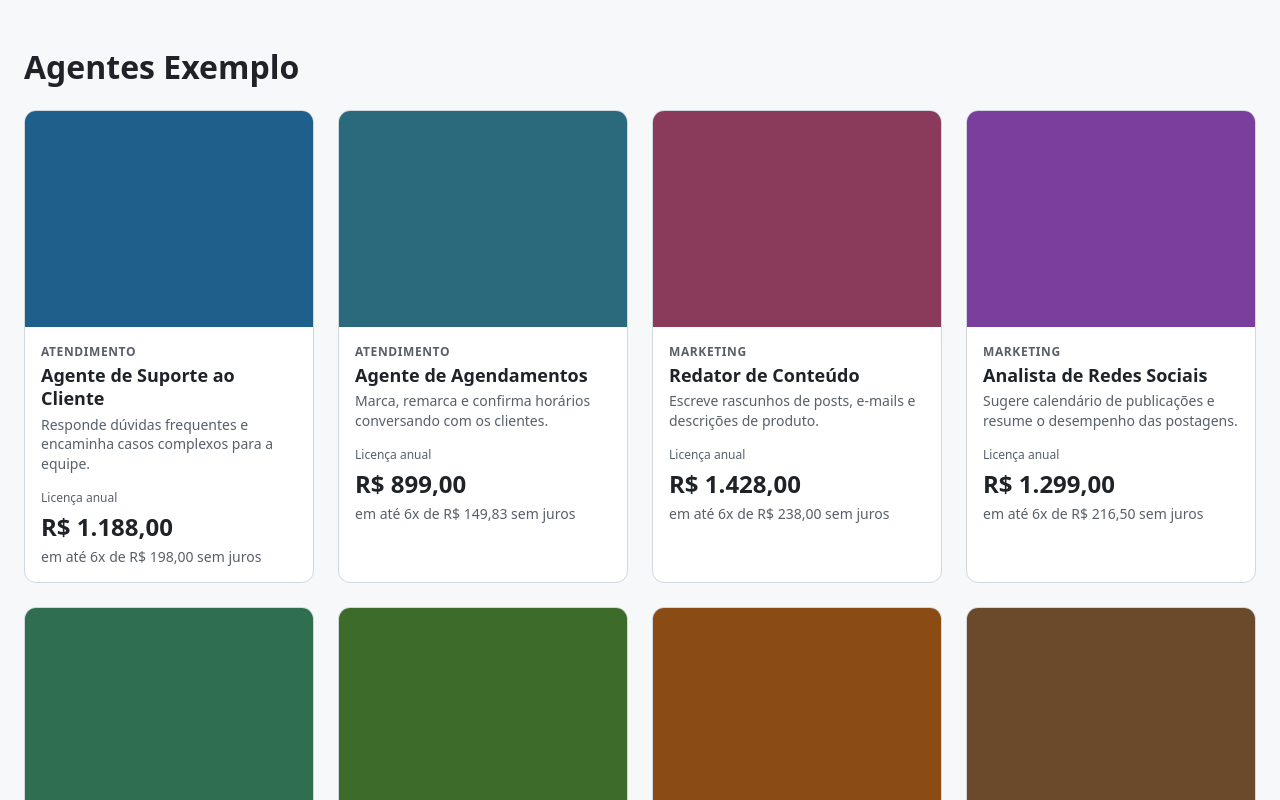
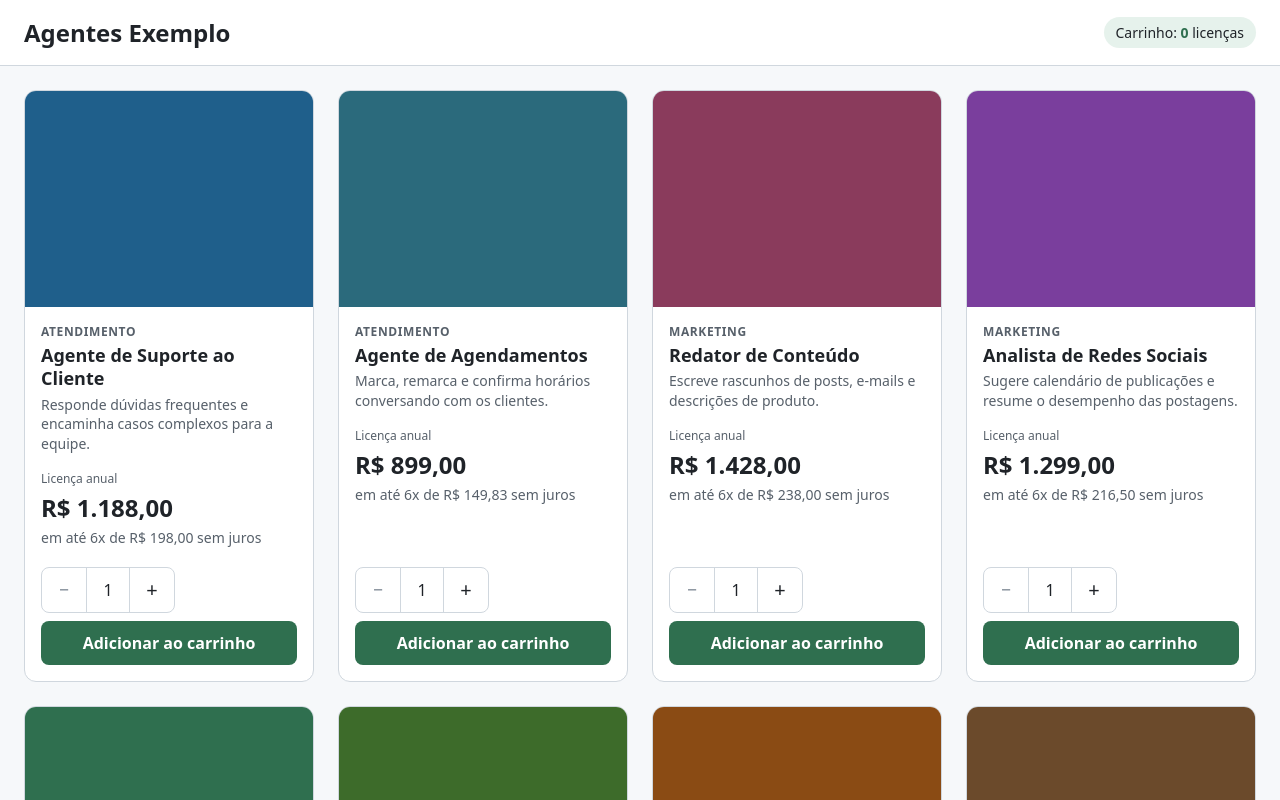
Before and after one commit to alvesblucas/vitrine-produtos-responsiva, a React (Vite) app: page / in a window 1280 px wide. Shown: the top 800 px of the page. Built offline with nearby package versions, Linux system fonts and the light colour scheme.

Commit message:
adiciona botão de compra e contador do carrinho

```diff
--- a/src/App.jsx
+++ b/src/App.jsx
@@ -1,19 +1,35 @@
+import { useState } from 'react'
 import agents from './data/agents.json'
+import Header from './components/Header/Header.jsx'
 import ProductCard from './components/ProductCard/ProductCard.jsx'
 
 function App() {
+  // Carrinho no formato { idDoAgente: quantidadeDeLicenças }.
+  const [cart, setCart] = useState({})
+
+  const cartCount = Object.values(cart).reduce((total, quantity) => total + quantity, 0)
+
+  function handleAddToCart(agentId, quantity) {
+    setCart((currentCart) => ({
+      ...currentCart,
+      [agentId]: (currentCart[agentId] ?? 0) + quantity,
+    }))
+  }
+
   return (
+    <>
+      <Header cartCount={cartCount} />
+
       <main className="app">
-      <h1 className="app__title">Agentes Exemplo</h1>
-
         <ul className="app__list">
           {agents.map((agent) => (
             <li key={agent.id} className="app__item">
-            <ProductCard agent={agent} />
+              <ProductCard agent={agent} onAddToCart={handleAddToCart} />
             </li>
           ))}
         </ul>
       </main>
+    </>
   )
 }
 
--- /dev/null
+++ b/src/components/Header/Header.css
@@ -0,0 +1,45 @@
+.header {
+  position: sticky;
+  top: 0;
+  z-index: 1;
+  border-bottom: 1px solid var(--color-border);
+  background: var(--color-surface);
+}
+
+.header__inner {
+  display: flex;
+  flex-wrap: wrap;
+  align-items: center;
+  justify-content: space-between;
+  gap: 0.5rem 1rem;
+  max-width: var(--content-width);
+  margin: 0 auto;
+  padding: 0.75rem 1rem;
+}
+
+.header__title {
+  margin: 0;
+  font-size: 1.25rem;
+}
+
+.header__cart {
+  margin: 0;
+  padding: 0.375rem 0.75rem;
+  border-radius: 999px;
+  background: var(--color-accent-soft);
+  font-size: 0.875rem;
+}
+
+.header__cart-count {
+  color: var(--color-accent);
+}
+
+@media (min-width: 640px) {
+  .header__inner {
+    padding: 1rem 1.5rem;
+  }
+
+  .header__title {
+    font-size: 1.5rem;
+  }
+}
--- /dev/null
+++ b/src/components/Header/Header.jsx
@@ -0,0 +1,20 @@
+import './Header.css'
+
+function Header({ cartCount }) {
+  const licenseLabel = cartCount === 1 ? 'licença' : 'licenças'
+
+  return (
+    <header className="header">
+      <div className="header__inner">
+        <h1 className="header__title">Agentes Exemplo</h1>
+
+        {/* aria-live faz o leitor de tela anunciar quando o total muda. */}
+        <p className="header__cart" aria-live="polite">
+          Carrinho: <strong className="header__cart-count">{cartCount}</strong> {licenseLabel}
+        </p>
+      </div>
+    </header>
+  )
+}
+
+export default Header
--- a/src/components/ProductCard/ProductCard.css
+++ b/src/components/ProductCard/ProductCard.css
@@ -14,6 +14,7 @@
 }
 
 .product-card__body {
+  flex: 1;
   display: flex;
   flex-direction: column;
   gap: 0.25rem;
@@ -59,3 +60,29 @@
   font-size: 0.875rem;
   color: var(--color-text-muted);
 }
+
+/* margin-top: auto empurra as ações para o rodapé, alinhando cards de alturas diferentes. */
+.product-card__actions {
+  display: flex;
+  flex-wrap: wrap;
+  gap: 0.5rem;
+  margin-top: auto;
+  padding-top: 1rem;
+}
+
+.product-card__button {
+  flex: 1 1 9rem;
+  min-height: 2.75rem;
+  padding: 0.5rem 1rem;
+  border: none;
+  border-radius: var(--radius-small);
+  background: var(--color-accent);
+  font: inherit;
+  font-weight: 600;
+  color: var(--color-on-accent);
+  cursor: pointer;
+}
+
+.product-card__button:hover {
+  background: var(--color-accent-hover);
+}
--- a/src/components/ProductCard/ProductCard.jsx
+++ b/src/components/ProductCard/ProductCard.jsx
@@ -1,8 +1,16 @@
+import { useState } from 'react'
 import { formatPrice, getInstallmentInCents, INSTALLMENTS } from '../../utils/formatPrice.js'
+import QuantitySelector from '../QuantitySelector/QuantitySelector.jsx'
 import './ProductCard.css'
 
-function ProductCard({ agent }) {
-  const { name, category, specialty, priceInCents, color } = agent
+function ProductCard({ agent, onAddToCart }) {
+  const { id, name, category, specialty, priceInCents, color } = agent
+  const [quantity, setQuantity] = useState(1)
+
+  function handleAddToCart() {
+    onAddToCart(id, quantity)
+    setQuantity(1)
+  }
 
   return (
     <article className="product-card">
@@ -23,6 +31,13 @@ function ProductCard({ agent }) {
         <p className="product-card__installments">
           em até {INSTALLMENTS}x de {formatPrice(getInstallmentInCents(priceInCents))} sem juros
         </p>
+
+        <div className="product-card__actions">
+          <QuantitySelector value={quantity} onChange={setQuantity} itemName={name} />
+          <button type="button" className="product-card__button" onClick={handleAddToCart}>
+            Adicionar ao carrinho
+          </button>
+        </div>
       </div>
     </article>
   )
```
Lines whose indentation alone changed are shown as unchanged.
